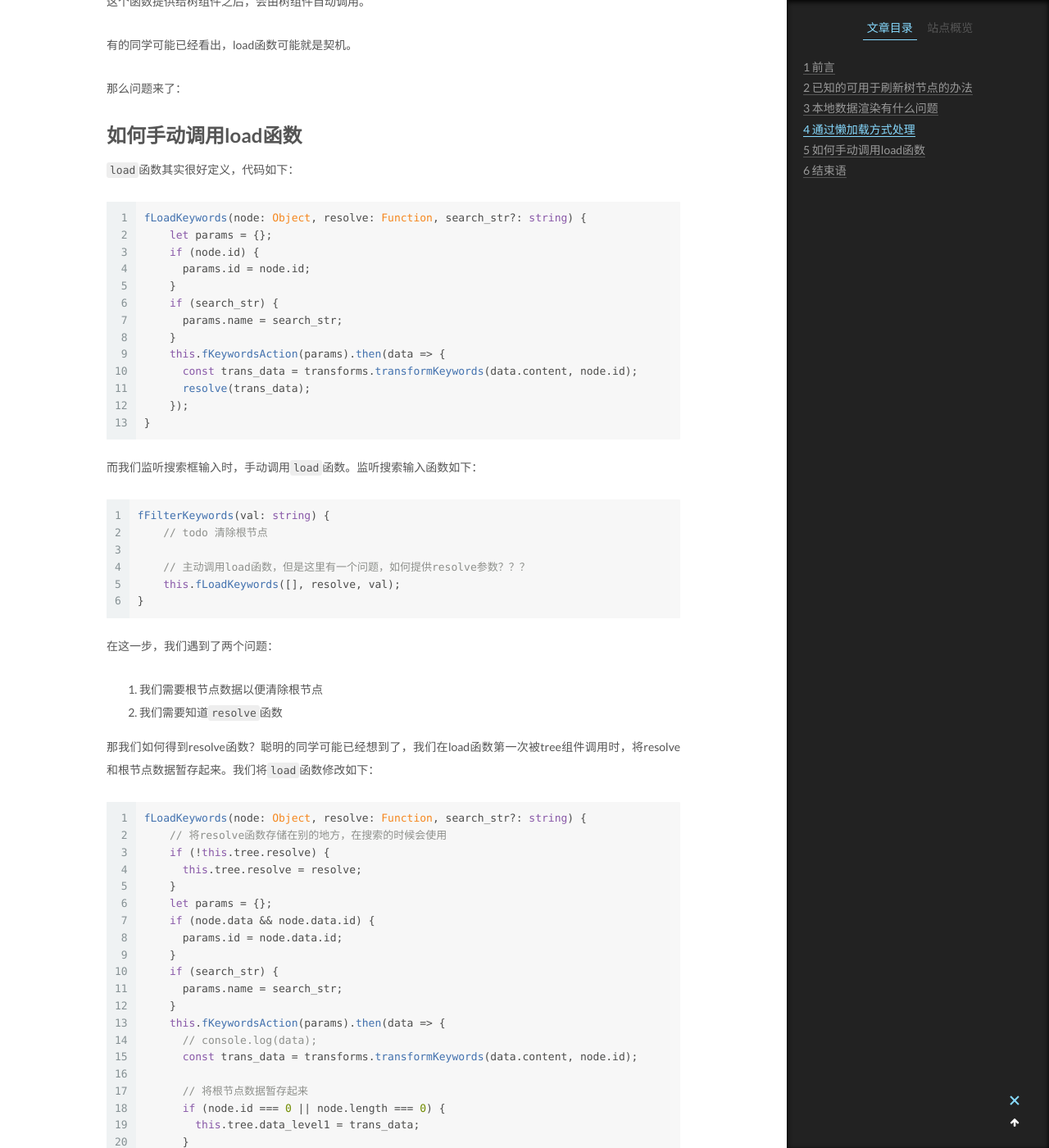
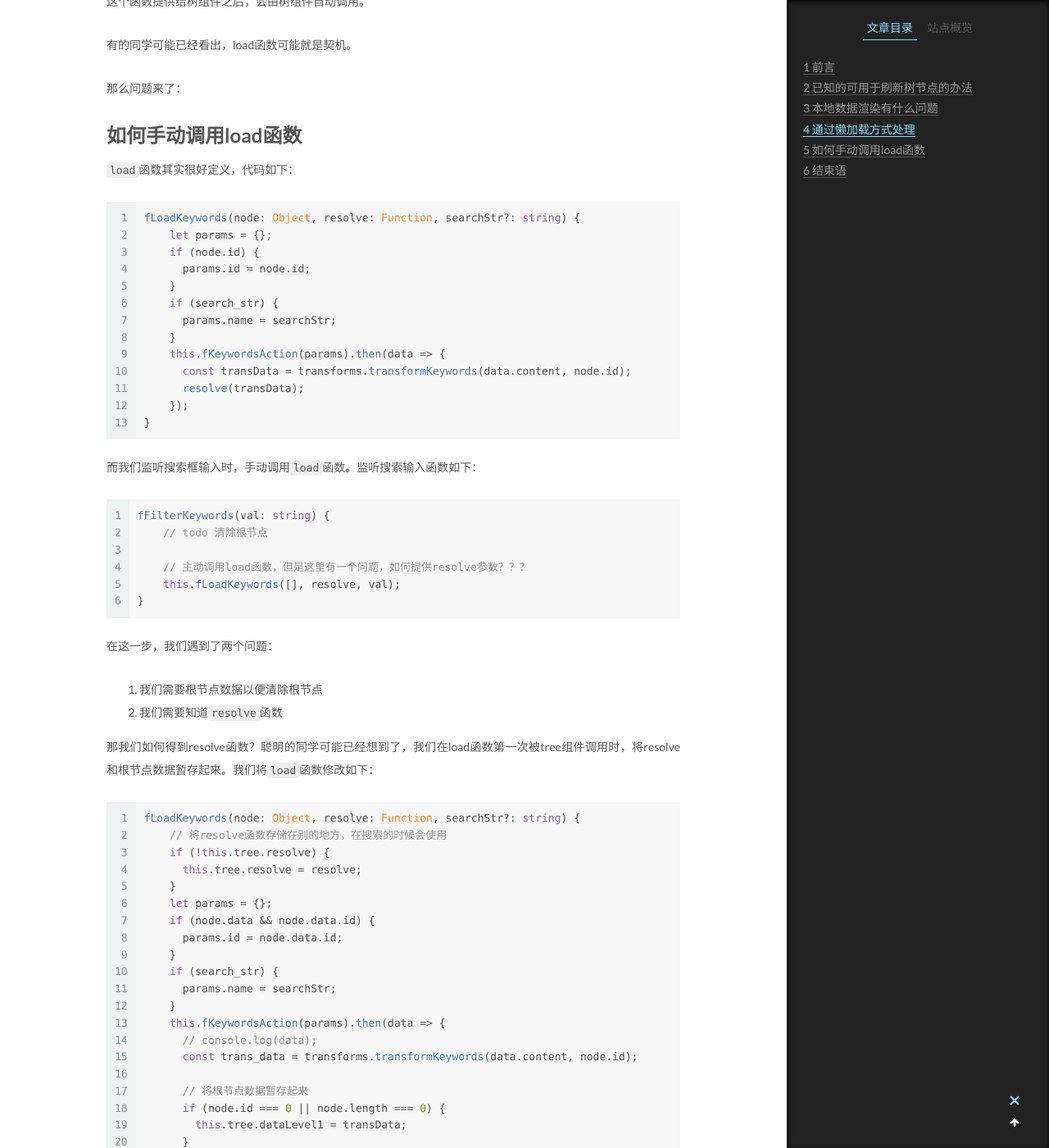
Before and after one commit to yunchangyue/blog, a Jekyll site: the page built from _posts/2019-09-16-vue-element-tree.md, in a window 1280 px wide and 1400 px high, scrolled down 1922 px. Shown: the whole window at 82% size. Built offline with Jekyll 4.4.1, drawn with Linux system fonts in a browser that asks for light colours; comment, search, counter and statistics services are not loaded; some of the changed text lies outside the part shown.

````diff
--- a/_posts/2019-09-16-vue-element-tree.md
+++ b/_posts/2019-09-16-vue-element-tree.md
@@ -50,17 +50,17 @@ tree组件提供了一个属性`isLeaf`来代表当前是否叶子节点，但
 # 如何手动调用load函数
 `load`函数其实很好定义，代码如下：
 ```typescript
-fLoadKeywords(node: Object, resolve: Function, search_str?: string) {
+fLoadKeywords(node: Object, resolve: Function, searchStr?: string) {
     let params = {};
     if (node.id) {
       params.id = node.id;
     }
     if (search_str) {
-      params.name = search_str;
+      params.name = searchStr;
     }
     this.fKeywordsAction(params).then(data => {
-      const trans_data = transforms.transformKeywords(data.content, node.id);
-      resolve(trans_data);
+      const transData = transforms.transformKeywords(data.content, node.id);
+      resolve(transData);
     });
 }
 ```
@@ -81,7 +81,7 @@ fFilterKeywords(val: string) {
 
 那我们如何得到resolve函数？聪明的同学可能已经想到了，我们在load函数第一次被tree组件调用时，将resolve和根节点数据暂存起来。我们将`load`函数修改如下：
 ```typescript
-fLoadKeywords(node: Object, resolve: Function, search_str?: string) {
+fLoadKeywords(node: Object, resolve: Function, searchStr?: string) {
     // 将resolve函数存储在别的地方，在搜索的时候会使用
     if (!this.tree.resolve) {
       this.tree.resolve = resolve;
@@ -91,7 +91,7 @@ fLoadKeywords(node: Object, resolve: Function, search_str?: string) {
       params.id = node.data.id;
     }
     if (search_str) {
-      params.name = search_str;
+      params.name = searchStr;
     }
     this.fKeywordsAction(params).then(data => {
       // console.log(data);
@@ -99,7 +99,7 @@ fLoadKeywords(node: Object, resolve: Function, search_str?: string) {
 
       // 将根节点数据暂存起来
       if (node.id === 0 || node.length === 0) {
-        this.tree.data_level1 = trans_data;
+        this.tree.dataLevel1 = transData;
       }
       resolve(trans_data);
     });
@@ -110,9 +110,9 @@ fLoadKeywords(node: Object, resolve: Function, search_str?: string) {
 ```typescript
 fFilterKeywords(val: string) {
     // 清除节点
-    const tree = this.$refs.tree_keywords.$refs.tree;
-    if (this.tree.data_level1 && this.tree.data_level1.length) {
-      this.tree.data_level1.forEach(d => {
+    const tree = this.$refs.treeKeywords.$refs.tree;
+    if (this.tree.dataLevel1 && this.tree.dataLevel1.length) {
+      this.tree.dataLevel1.forEach(d => {
         tree.remove(d);
       });
     }
````
Also changed, not shown: _posts/2022-03-05-download-excel.md (+1 -1 lines), _posts/2023-11-05-rspack.md (added, +230 -0 lines).
